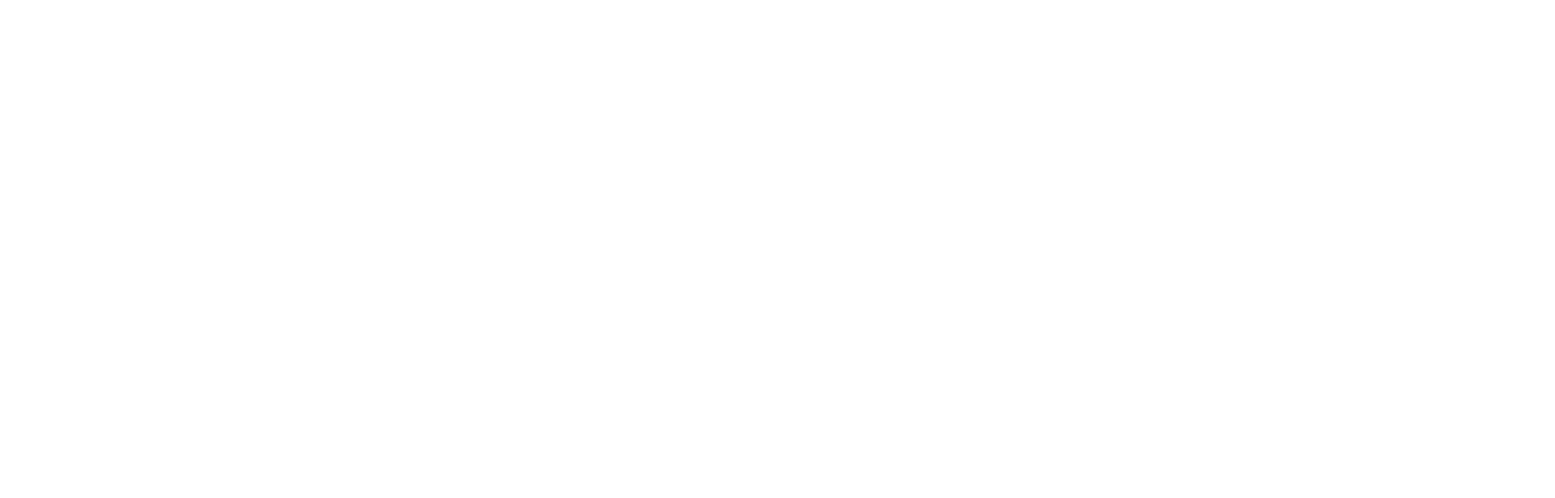
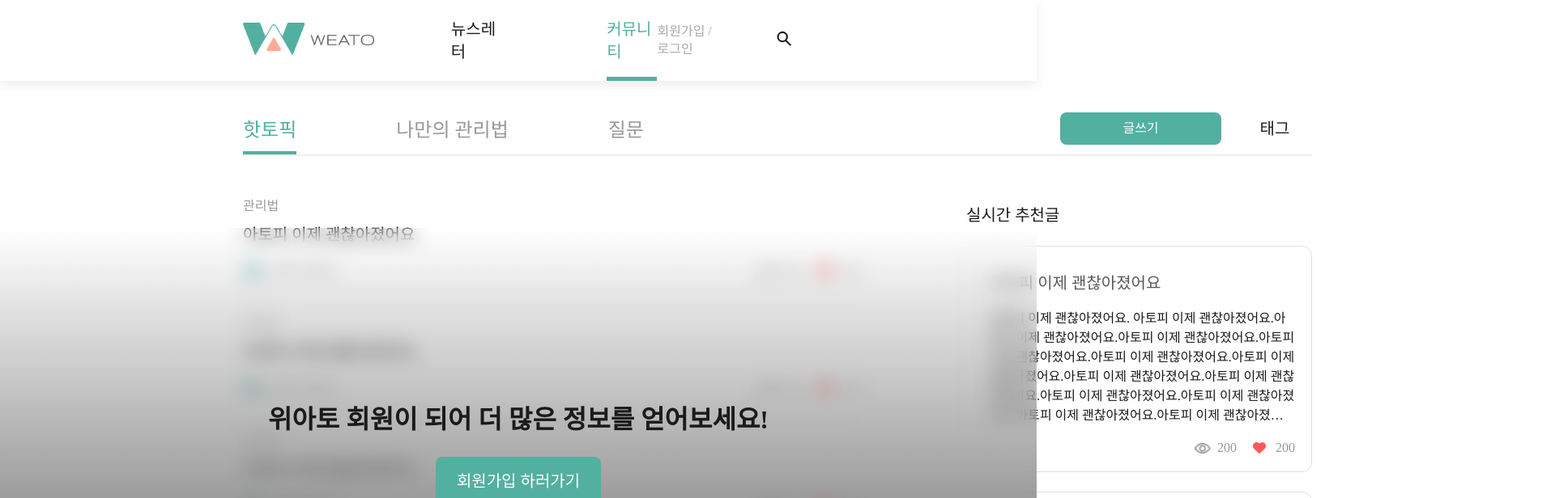
Before and after one commit to ceos15th-AllG/weato-client, a Next.js app: page /community in a window 1280 px wide. Before the commit this address had no page. Shown: the top 616 px of the page at 81% size, 1920 px wide, since content can reach past the window. Built offline with nearby package versions, Linux system fonts and the light colour scheme; a web font is replaced by a local one.

Commit message:
:lipstick: style: 비로그인 시 커뮤니티 접근 화면
레이아웃 및 스타일 90% 완료

```diff
--- a/pages/community/index.jsx
+++ b/pages/community/index.jsx
@@ -8,6 +8,7 @@ import Knowhow from '@community/Knowhow';
 import Questions from '@community/Question';
 import Banner from '@community/Banner';
 import QnA from '@community/QnA';
+import JoinUs from '@community/joinus';
 
 const Layout = styled.div`
   display: flex;
@@ -41,7 +42,7 @@ const BannerBox = styled.div`
 
 function Community(props) {
   if (!props.data) {
-    return <span>에러...</span>;
+    return <JoinUs></JoinUs>;
   }
 
   const { data } = props;
@@ -91,10 +92,10 @@ export async function getServerSideProps(context) {
   }
 
   return {
-    redirect: {
-      destination: '/login',
-      permanent: false,
-    },
+    // redirect: {
+    //   destination: '/login',
+    //   permanent: false,
+    // },
     props: {},
   };
 }
--- /dev/null
+++ b/src/components/community/joinus.jsx
@@ -0,0 +1,218 @@
+import styled from '@emotion/styled';
+
+import { useEffect } from 'react';
+
+import Button from '@common/ButtonContainer';
+import TabBar from '@community/TabBar';
+import BoardRow from '@community/BoardRow';
+import BoardCard from '@community/BoardCard';
+
+import { Display1, Subhead4 } from '@styles/FontStyle';
+import { text_black } from '@styles/Colors';
+
+const Layout = styled.div`
+  margin: 39px 300px 67px;
+
+  display: flex;
+  flex-direction: column;
+`;
+
+const Row = styled.div`
+  display: flex;
+  justify-content: space-between;
+`;
+
+const BoardLayout = styled.div`
+  width: 762px;
+
+  margin-top: 51px;
+
+  display: flex;
+  flex-direction: column;
+`;
+
+const BoardRecommend = styled.div`
+  margin-top: 59px;
+
+  width: 427px;
+
+  display: flex;
+  flex-direction: column;
+`;
+
+const BoardRecommendHeader = styled.span`
+  ${Subhead4}
+
+  color :${text_black};
+`;
+
+const BlurBox = styled.div`
+  width: 100%;
+  height: calc(100vh - 100px);
+
+  position: fixed;
+  bottom: 0;
+  z-index: 1000;
+
+  display: flex;
+  align-items: flex-end;
+
+  .content {
+    z-index: 1100;
+
+    width: 100%;
+    height: 74%;
+
+    display: flex;
+    flex-direction: column;
+    justify-content: flex-start;
+    align-items: center;
+
+    backdrop-filter: blur(12px);
+
+    background: linear-gradient(to bottom, transparent 0%, #666666 100%);
+  }
+
+  .text {
+    margin: 216px 0px 25px;
+
+    ${Display1}
+
+    color : ${text_black};
+  }
+`;
+
+function JoinUs() {
+  const sampleData = [
+    {
+      id: 0,
+      title: '아토피 이제 괜찮아졌어요',
+      author: '아토랑',
+      views: 200,
+      likeCounter: 200,
+      boardType: 'MANAGEMENT',
+    },
+    {
+      id: 1,
+      title: '아토피 이제 괜찮아졌어요',
+      author: '아토랑',
+      views: 200,
+      likeCounter: 200,
+      boardType: 'MANAGEMENT',
+    },
+    {
+      id: 2,
+      title: '아토피 이제 괜찮아졌어요',
+      author: '아토랑',
+      views: 200,
+      likeCounter: 200,
+      boardType: 'MANAGEMENT',
+    },
+    {
+      id: 3,
+      title: '아토피 이제 괜찮아졌어요',
+      author: '아토랑',
+      views: 200,
+      likeCounter: 200,
+      boardType: 'MANAGEMENT',
+    },
+    {
+      id: 4,
+      title: '아토피 이제 괜찮아졌어요',
+      author: '아토랑',
+      views: 200,
+      likeCounter: 200,
+      boardType: 'MANAGEMENT',
+    },
+    {
+      id: 5,
+      title: '아토피 이제 괜찮아졌어요',
+      author: '아토랑',
+      views: 200,
+      likeCounter: 200,
+      boardType: 'MANAGEMENT',
+    },
+  ];
+  const recommends = [
+    {
+      id: '0',
+      title: '아토피 이제 괜찮아졌어요',
+      content:
+        '아토피 이제 괜찮아졌어요. 아토피 이제 괜찮아졌어요.아토피 이제 괜찮아졌어요.아토피 이제 괜찮아졌어요.아토피 이제 괜찮아졌어요.아토피 이제 괜찮아졌어요.아토피 이제 괜찮아졌어요.아토피 이제 괜찮아졌어요.아토피 이제 괜찮아졌어요.아토피 이제 괜찮아졌어요.아토피 이제 괜찮아졌어요.아토피 이제 괜찮아졌어요.아토피 이제 괜찮아졌어요.',
+      view: '200',
+      like: '200',
+    },
+    {
+      id: '1',
+      title: '아토피 이제 괜찮아졌어요',
+      content:
+        '아토피 이제 괜찮아졌어요. 아토피 이제 괜찮아졌어요.아토피 이제 괜찮아졌어요.아토피 이제 괜찮아졌어요.아토피 이제 괜찮아졌어요.아토피 이제 괜찮아졌어요.아토피 이제 괜찮아졌어요.아토피 이제 괜찮아졌어요.아토피 이제 괜찮아졌어요.아토피 이제 괜찮아졌어요.아토피 이제 괜찮아졌어요.아토피 이제 괜찮아졌어요.아토피 이제 괜찮아졌어요.',
+      view: '200',
+      like: '200',
+    },
+  ];
+
+  // 스크롤 방지
+  // useEffect(() => {
+  //   document.body.style.cssText = `
+  //     position: fixed;
+  //     top: -${window.scrollY}px;
+  //     overflow-y: scroll;
+  //     width: 100%;`;
+  //   return () => {
+  //     const scrollY = document.body.style.top;
+  //     document.body.style.cssText = '';
+  //     window.scrollTo(0, parseInt(scrollY || '0', 10) * -1);
+  //   };
+  // }, []);
+
+  return (
+    <>
+      <BlurBox>
+        <div className="content">
+          <span className="text">
+            위아토 회원이 되어 더 많은 정보를 얻어보세요!
+          </span>
+          <Button text="회원가입 하러가기" btnType="4" href={`/login`} />
+        </div>
+      </BlurBox>
+
+      <Layout>
+        <TabBar selected="hot" />
+        <Row>
+          <BoardLayout>
+            {sampleData.map(
+              ({ id, title, author, views, likeCounter, boardType }) => (
+                <BoardRow
+                  key={id}
+                  id={id}
+                  title={title}
+                  boardType={boardType}
+                  views={views}
+                  likeCounter={likeCounter}
+                  author={author}
+                  // level={level}
+                />
+              )
+            )}
+          </BoardLayout>
+
+          <BoardRecommend>
+            <BoardRecommendHeader>실시간 추천글</BoardRecommendHeader>
+            {recommends.map(({ id, title, content, view, like }) => (
+              <BoardCard
+                key={id}
+                title={title}
+                content={content}
+                view={view}
+                like={like}
+              />
+            ))}
+          </BoardRecommend>
+        </Row>
+      </Layout>
+    </>
+  );
+}
+
+export default JoinUs;
```
Also changed, not shown: pages/community/board/index.jsx (+10 -11 lines).
